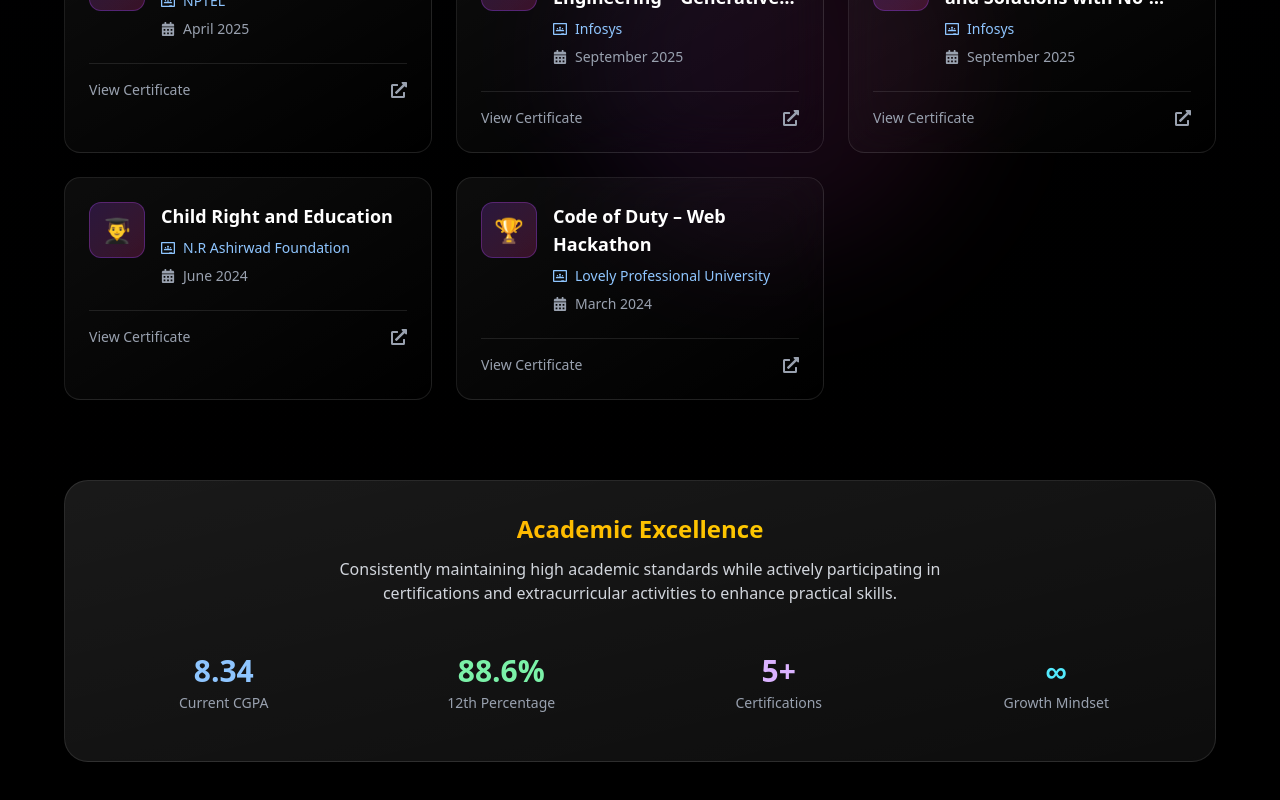
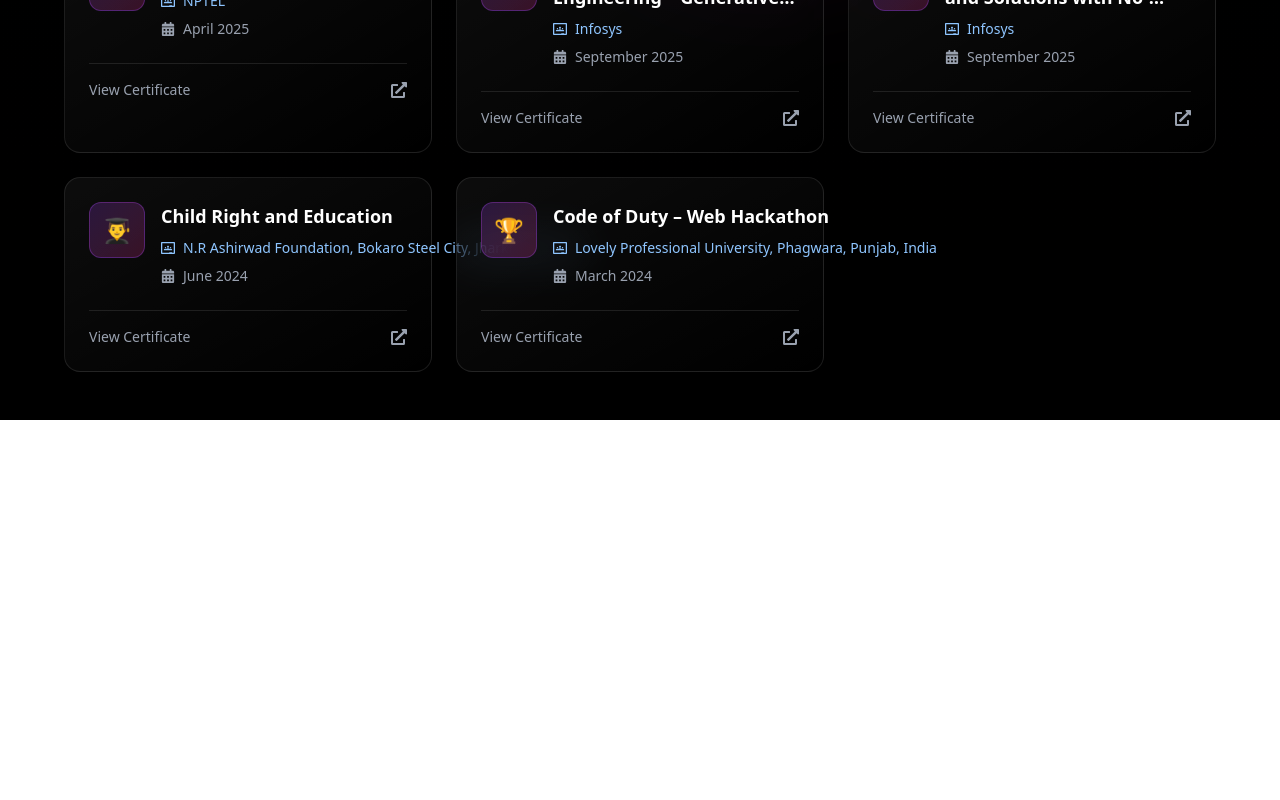
Before and after one commit to kumarikashish-04/Portfolio, a React (Vite) app: page /education in a window 1280 px wide. Shown: the part 1499-2299 px from the top of the page. After the commit the page ends 1919 px from the top, so only its background shows below. Built offline with nearby package versions, Linux system fonts and the light colour scheme.

Commit message:
updated project page button navigation

```diff
--- a/src/pages/Education.jsx
+++ b/src/pages/Education.jsx
@@ -62,14 +62,15 @@ export default function Education() {
     },
     {
       title: "Child Right and Education",
-      provider: "N.R Ashirwad Foundation",
+      provider: "N.R Ashirwad Foundation, Bokaro Steel City, Jharkhand, India",
       time: "June 2024",
       link: "https://drive.google.com/file/d/1E5dnakNedWhHtJNwZVPylHqFKOJCReHk/view",
       icon: <div className="text-2xl">👨‍🎓</div>
     },
     {
       title: "Code of Duty – Web Hackathon",
-      provider: "Lovely Professional University",
+      provider: "Lovely Professional University, Phagwara, Punjab, India",
+
       time: "March 2024",
       link: "https://drive.google.com/file/d/11qZRxeAIQwAwR8sagQS4cFezHQX51rzg/view",
       icon: <div className="text-2xl">🏆</div>
@@ -235,39 +236,7 @@ export default function Education() {
           </div>
         </div>
 
-        {/* ACHIEVEMENTS SUMMARY */}
-        <div className="mt-20 bg-gradient-to-br from-white/10 to-white/5 backdrop-blur-xl border border-white/10 rounded-3xl p-8">
-          <div className="text-center mb-8">
-            <h3 className="text-2xl font-bold text-white mb-3">
-              <span className="bg-gradient-to-r from-amber-400 to-yellow-400 bg-clip-text text-transparent">
-                Academic Excellence
-              </span>
-            </h3>
-            <p className="text-gray-300 max-w-2xl mx-auto">
-              Consistently maintaining high academic standards while actively participating
-              in certifications and extracurricular activities to enhance practical skills.
-            </p>
-          </div>
 
-          <div className="grid grid-cols-2 md:grid-cols-4 gap-6">
-            <div className="text-center p-4">
-              <div className="text-3xl font-bold text-blue-300">8.34</div>
-              <div className="text-gray-400 text-sm mt-1">Current CGPA</div>
-            </div>
-            <div className="text-center p-4">
-              <div className="text-3xl font-bold text-green-300">88.6%</div>
-              <div className="text-gray-400 text-sm mt-1">12th Percentage</div>
-            </div>
-            <div className="text-center p-4">
-              <div className="text-3xl font-bold text-purple-300">5+</div>
-              <div className="text-gray-400 text-sm mt-1">Certifications</div>
-            </div>
-            <div className="text-center p-4">
-              <div className="text-3xl font-bold text-cyan-300">∞</div>
-              <div className="text-gray-400 text-sm mt-1">Growth Mindset</div>
-            </div>
-          </div>
-        </div>
       </div>
     </section>
   );
```
